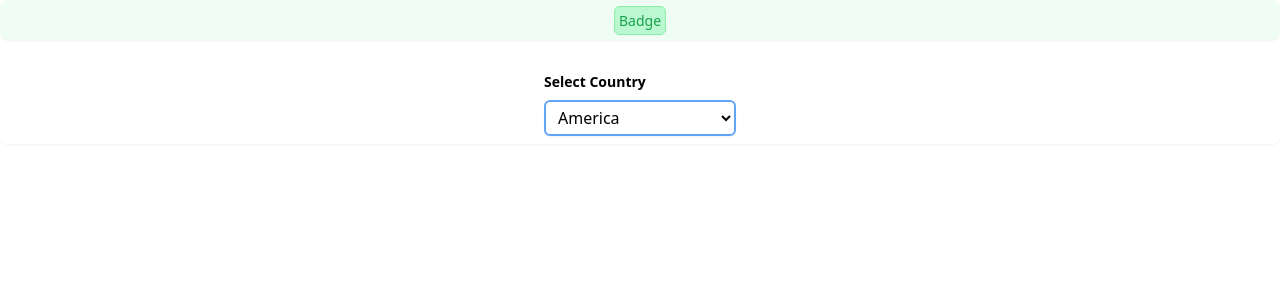
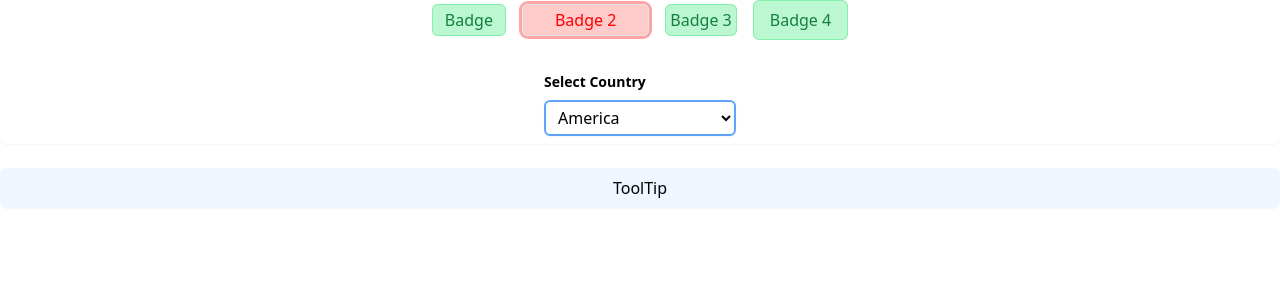
Before and after one commit to gauravThakur-sgl/components-practice, a React (Vite) app: page / in a window 1280 px wide. Shown: the top 300 px of the page. Built offline with nearby package versions, Linux system fonts and the light colour scheme.

Commit message:
Created Components with custom styled props

```diff
--- a/src/App.jsx
+++ b/src/App.jsx
@@ -1,13 +1,42 @@
-import Badge from "./components/ui/Badge"
-import Select from "./components/ui/Select"
+import Badge from "./components/ui/Badge";
+import Select from "./components/ui/Select";
+import ToolTip from "./components/ui/ToolTip";
 
 function App() {
   return (
     <>
-      <Badge badgeTitle="Badge" />
-      <Select title="Select Country" id="1"/>
+      <div className="flex justify-center items-center">
+      <Badge
+        badgeTitle="Badge"
+        variant="default"
+        size="sm"
+      />
+      <Badge
+        badgeTitle="Badge 2"
+        variant="destructive"
+        size="lg"
+      />
+      <Badge
+        badgeTitle="Badge 3"
+        variant="outline"
+        size="xl"
+      />
+      <Badge
+        badgeTitle="Badge 4"
+
+      />
+      </div>
+      <Select
+        title="Select Country"
+        id="1"
+        labelStyle=""
+        selectStyle=""
+      />
+      <ToolTip
+        buttonStyle="bg-black"
+      />
     </>
-  )
+  );
 }
 
-export default App
+export default App;
--- a/src/components/ui/Badge.jsx
+++ b/src/components/ui/Badge.jsx
@@ -1,11 +1,28 @@
 /* eslint-disable react/prop-types */
-export default function Badge(props) {
-    const { badgeTitle }= props
-    return (
-      <>
-          <div className="p-2 flex justify-center items-center rounded-lg shadow-sm bg-green-50">
-              <div><span className=" border border-green-300 p-1 rounded-md bg-green-200 text-sm text-green-600">{badgeTitle}</span></div>
-          </div>
-      </>
-    )
+export default function Badge({ badgeTitle, variant = "default", size = "default" }) {
+  const badgeColors = {
+    default:
+      "border border-green-300 p-1 rounded-md bg-green-200 text-green-700 text-green-700",
+    destructive: "border ring ring-red-300 bg-red-200 text-red-primary text-red-primary",
+  };
+  const badgeSize = {
+    default: "h-9 px-4 py-2",
+    xs: "h-6 px-2 py-1",
+    sm: "h-9 rounded-md px-3",
+    lg: "h-10 rounded-md px-8",
+    xl: "h-11 rounded-md w-full max-w-sm",
+    icon: "h-10 w-10",
+  };
+  const sizeClasses = badgeSize[size] || badgeSize.default;
+  const baseClasses = "p-1 rounded-md text-md";
+  const variantClasses = badgeColors[variant] || badgeColors.default;
+  return (
+    <div className="p-2 flex justify-center items-center ">
+      <div>
+        <span className={`${variantClasses}, ${baseClasses}, ${sizeClasses}`}>
+          {badgeTitle}
+        </span>
+      </div>
+    </div>
+  );
 }
--- a/src/components/ui/Select.jsx
+++ b/src/components/ui/Select.jsx
@@ -1,6 +1,6 @@
 /* eslint-disable react/prop-types */
 function Select(props) {
-  const { title, id } = props;
+  const { title, id,selectStyle, labelStyle } = props;
   return (
     <div className="p-2 flex justify-center items-center rounded-lg shadow-sm mt-6">
       <div>
@@ -8,8 +8,8 @@ function Select(props) {
           {badgeTitle}
         </span> */}
         <div className="flex flex-col">
-          <label htmlFor="Country-select" className="text-sm font-bold pb-2">{title}</label>
-          <select name={title} id={id} className="height-auto w-48 border border-blue-400 border-2 bg-white py-1 px-2 rounded-md shadow-sm">
+          <label htmlFor="Country-select" className={`${labelStyle}` + "text-sm font-bold pb-2"}>{title}</label>
+          <select name={title} id={id} className={`${selectStyle}` + "height-auto w-48 border border-blue-400 border-2 bg-white py-1 px-2 rounded-md shadow-sm"}>
             <option value="america">America</option>
             <option value="india">India</option>
             <option value="japan">Japan</option>
--- /dev/null
+++ b/src/components/ui/ToggleSwitch.jsx
@@ -0,0 +1,11 @@
+function ToggleSwitch() {
+  return (
+    <>
+        <div className="div">
+
+        </div>
+    </>
+  )
+}
+
+export default ToggleSwitch
--- /dev/null
+++ b/src/components/ui/ToolTip.jsx
@@ -0,0 +1,13 @@
+/* eslint-disable react/prop-types */
+function ToolTip(props) {
+    const { buttonStyle } = props
+  return (
+    <>
+        <div className="div gap-2 bg-blue-50">
+            <button className={`${buttonStyle}` + "border rounded-md"} >ToolTip</button>
+        </div>
+    </>
+  )
+}
+
+export default ToolTip
--- a/src/index.css
+++ b/src/index.css
@@ -1,3 +1,12 @@
 @tailwind base;
 @tailwind components;
 @tailwind utilities;
+
+@layer components {
+  .div {
+    @apply p-2 flex justify-center items-center rounded-lg shadow-sm mt-6
+  }
+  .tool-tip {
+    @apply bg-white border text-sm font-bold py-2 px-3 rounded-md shadow-sm
+  }
+}
--- a/tailwind.config.js
+++ b/tailwind.config.js
@@ -5,7 +5,13 @@ export default {
   "./src/**/*.{js,ts,jsx,tsx}",
   ],
   theme: {
-    extend: {},
+    extend: {
+      colors: {
+        'red-primary':'#ff0000',
+        'red-background': '#ff7b7b',
+        'red-border': '#ffbaba'
+      },
+    },
   },
   plugins: [],
 }
```
Also changed, not shown: style.txt (added).
